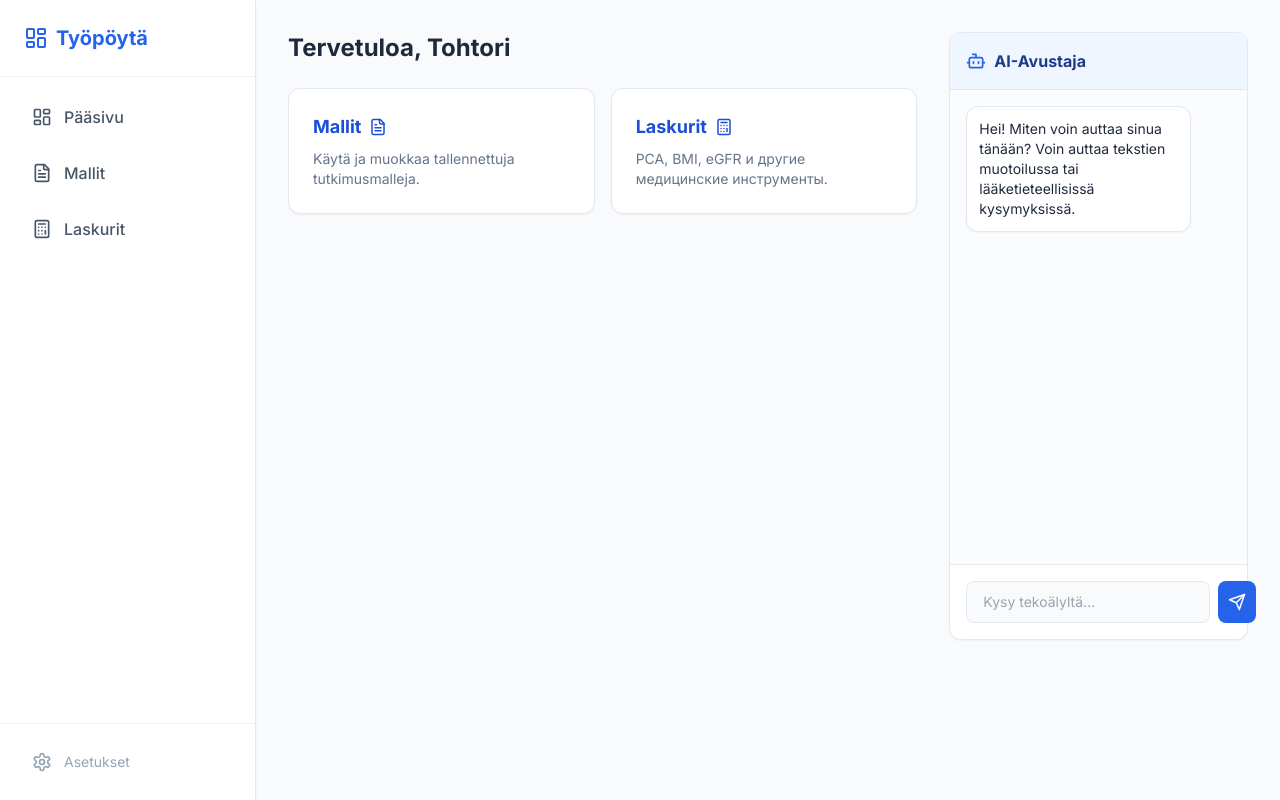
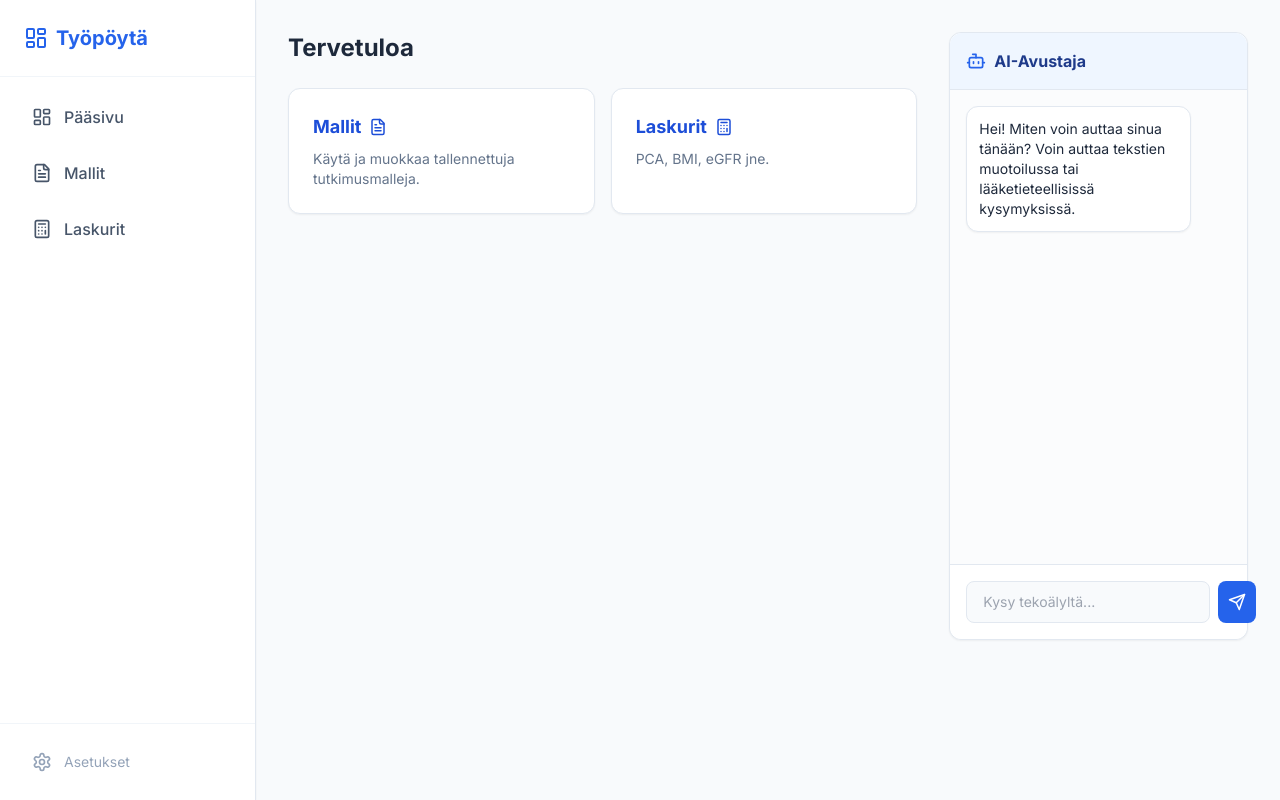
Before and after one commit to kapiur/LaakarinTyopoyta, a Next.js app: page / in a window 1280 px wide. Built offline with nearby package versions, Linux system fonts and the light colour scheme.

Commit message:
Update page.tsx

```diff
--- a/app/page.tsx
+++ b/app/page.tsx
@@ -39,7 +39,7 @@ export default function Dashboard() {
   return (
     <div className="grid grid-cols-1 lg:grid-cols-3 gap-8 h-full">
       <div className="lg:col-span-2 space-y-6">
-        <h2 className="text-2xl font-bold text-slate-800">Tervetuloa, Tohtori</h2>
+        <h2 className="text-2xl font-bold text-slate-800">Tervetuloa</h2>
 
         <div className="grid grid-cols-1 md:grid-cols-2 gap-4">
           {/* КАРТОЧКА MALLIT */}
@@ -55,7 +55,7 @@ export default function Dashboard() {
             <h3 className="font-bold text-lg mb-2 text-blue-700 group-hover:text-blue-600 flex items-center gap-2">
               Laskurit <Calculator size={18} />
             </h3>
-            <p className="text-sm text-slate-500">PCA, BMI, eGFR и другие медицинские инструменты.</p>
+            <p className="text-sm text-slate-500">PCA, BMI, eGFR jne.</p>
           </Link>
         </div>
       </div>
```
